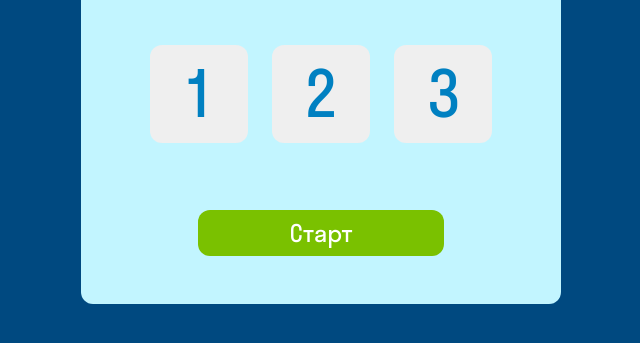
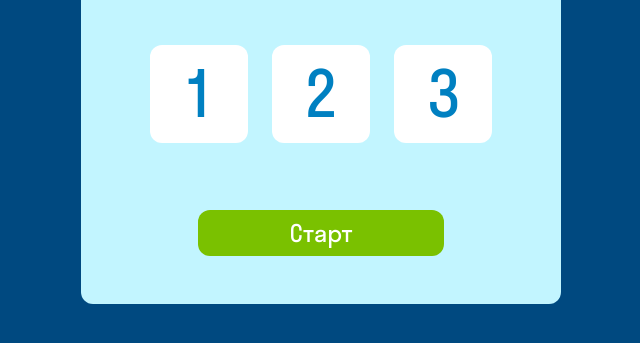
Before and after one commit to SamoylovaLana/3-course-card-game, a plain HTML site: page index.html in a window 1280 px wide. Shown: the part 313-656 px from the top of the page, without its empty margins (319-959 px from the left). Drawn offline with Linux system fonts and the light colour scheme; files whose address does not match are found by name.

Commit message:
Added input radio and scss

```diff
--- a/index.html
+++ b/index.html
@@ -10,12 +10,17 @@
   <body>
     <div class="choice">
       <h2 class="choice__text center">Выбери сложность</h2>
-      <div class="choice__buttons">
-        <button class="choice__button">1</button>
-        <button class="choice__button">2</button>
-        <button class="choice__button">3</button>
-      </div>
-      <button class="choice__button_start">Старт</button>
+      <form class="choice__buttons">
+          <input id="easy"  type="radio" name="radio" value="1" >
+          <label class="choice__button" for="easy">1</label>
+
+          <input id="medium"  type="radio" name="radio" value="2">
+          <label class="choice__button" for="medium">2</label>
+
+          <input id="hard"  type="radio" name="radio" value="3">
+          <label class="choice__button" for="hard">3</label>
+      </form>
+     <button class="button">Старт</button>
     </div>
     <script src="index.js"></script>
   </body>
--- /dev/null
+++ b/styles.scss
@@ -0,0 +1,97 @@
+* {
+    margin: 0;
+    padding: 0;
+}
+
+.center {
+    padding-left: calc(50% - 600px);
+    padding-right: calc(50% - 600px);
+}
+
+@font-face {
+    font-family: "StratosSkyeng";
+    src: url("./fonts/stratosskyengweb-regular.woff");
+}
+
+body {
+    font-family: "StratosSkyeng";
+    background: #004980;
+    display: flex;
+    justify-content: center;
+}
+
+.choice {
+    background: #C2F5FF;
+    border-radius: 12px;
+    width: 480px;
+    height: 459px;
+    margin-top: 158px;
+    display: flex;
+    flex-direction: column;
+    align-items: center;
+    justify-content: space-between;
+}
+
+.choice__text {
+    font-style: normal;
+    font-size: 40px;
+    color: #004980;
+    text-align: center;
+    margin-top: 52px;
+    width: 208px;
+    font-weight: 400;
+}
+
+.choice__buttons {
+    margin-top: 48px;
+    margin-bottom: 67px;
+    display: flex;
+    gap: 24px;
+    & input[type="radio"] {
+        display: none;
+    }
+    & input[type=radio]:checked + label {
+        background: hwb(207 42% 5% / 0.582);
+    }
+}
+
+.choice__button {
+    width: 98px;
+    height: 98px;
+    font-family: "StratosSkyeng";
+    font-weight: 400;
+    font-size: 64px;
+    line-height: 72px;
+    align-items: center;
+    text-align: center;
+    color: #0080C1;
+    border-radius: 12px;
+    border-style: none;
+    cursor: pointer;
+    background: #ffffff;
+    display: flex;
+    justify-content: center;
+    &:hover {
+        transform: scale(1.02);
+        box-shadow: 5px 5px 20px rgba(51, 75, 151, 0.9333333333);
+    }
+}
+
+.button {
+    background: #7AC100;
+    border-radius: 12px;
+    width: 246px;
+    height: 50px;
+    font-family: "StratosSkyeng";
+    font-size: 24px;
+    font-weight: 400;
+    line-height: 32px;
+    margin-bottom: 48px;
+    color: #FFFFFF;
+    border-style: none;
+    cursor: pointer;
+    &:hover {
+        transform: scale(1.02);
+        box-shadow: 5px 5px 20px rgba(51, 75, 151, 0.9333333333);
+    }
+}
```
Also changed, not shown: styles.css, 1 other file.
